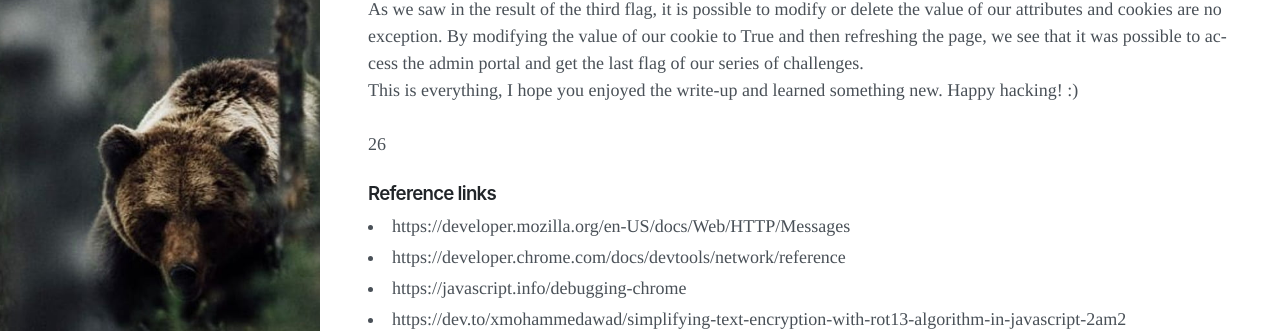
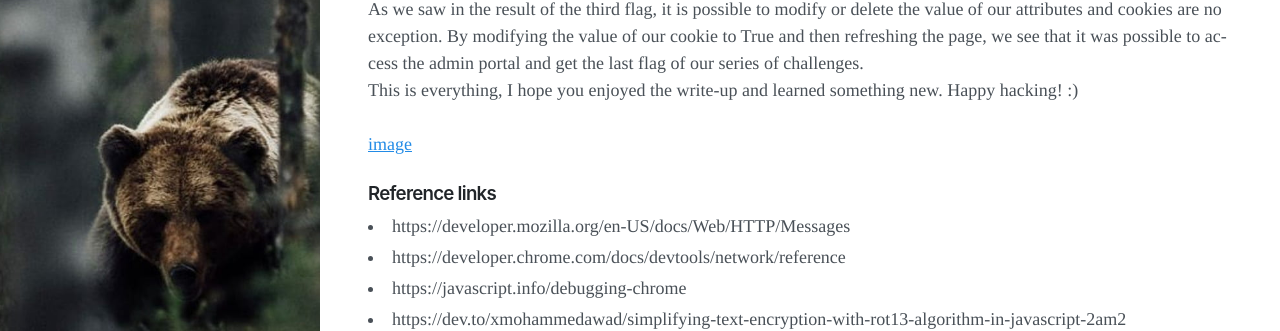
Before and after one commit to InfoSecGopNik/CTF, a Jekyll site: the page built from _posts/2024-09-01-web-explotation-first-steps.md, in a window 1280 px wide and 900 px high, scrolled down 17466 px. Shown: the part 401-732 px from the top of the window. Built offline with Jekyll 4.4.1, drawn with Linux system fonts in a browser that asks for light colours; nearby versions of some CDN libraries.

Commit message:
Update 2024-09-01-web-explotation-first-steps.md

```diff
--- a/_posts/2024-09-01-web-explotation-first-steps.md
+++ b/_posts/2024-09-01-web-explotation-first-steps.md
@@ -200,7 +200,7 @@ This is everything, I hope you enjoyed the write-up and learned something new.
 Happy hacking! :)
 <br>
 <br>
-26
+[image](_posts/images/Web_exploitation_first_steps/26.png)
 
 
 ### Reference links
```
